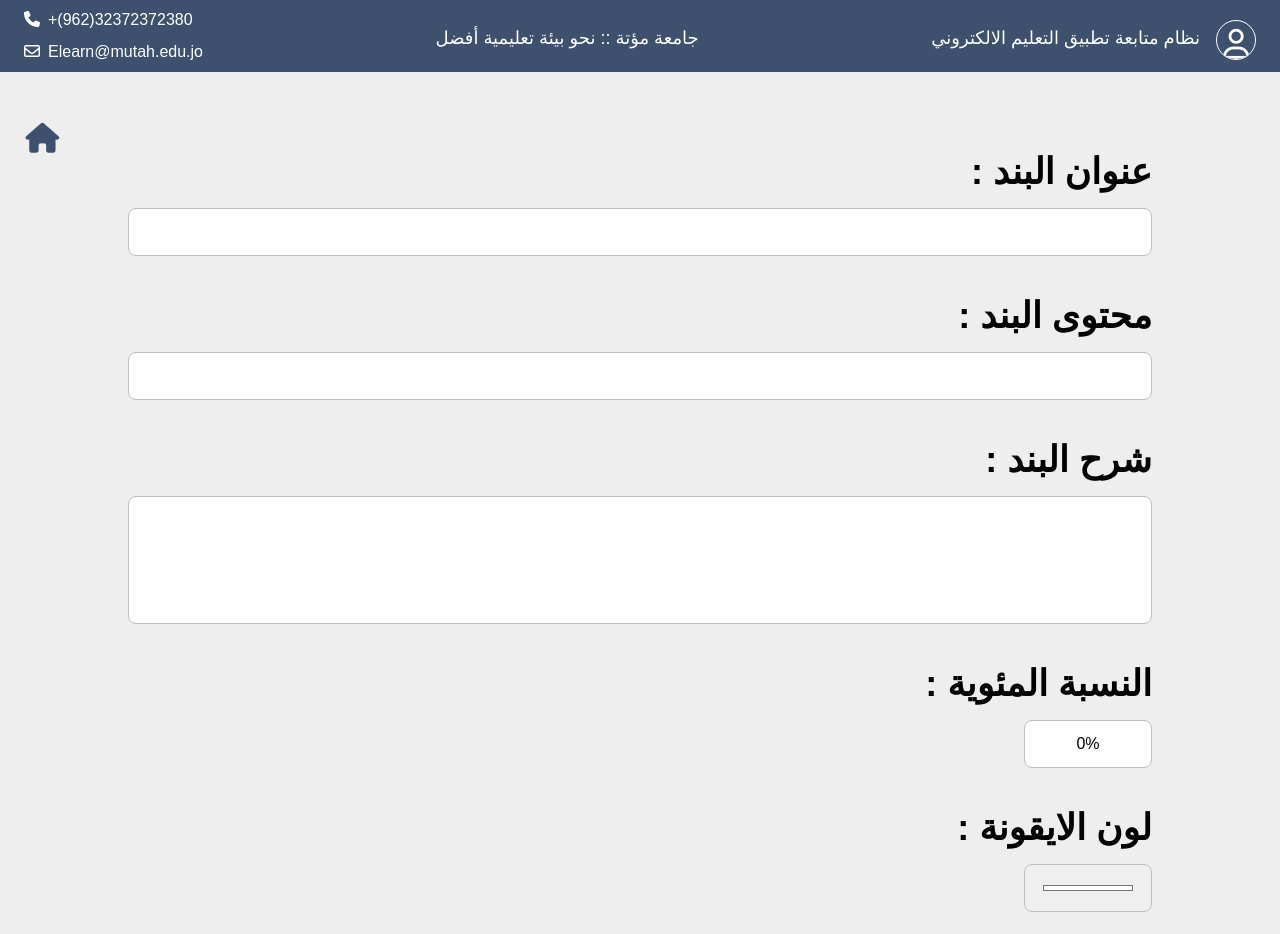
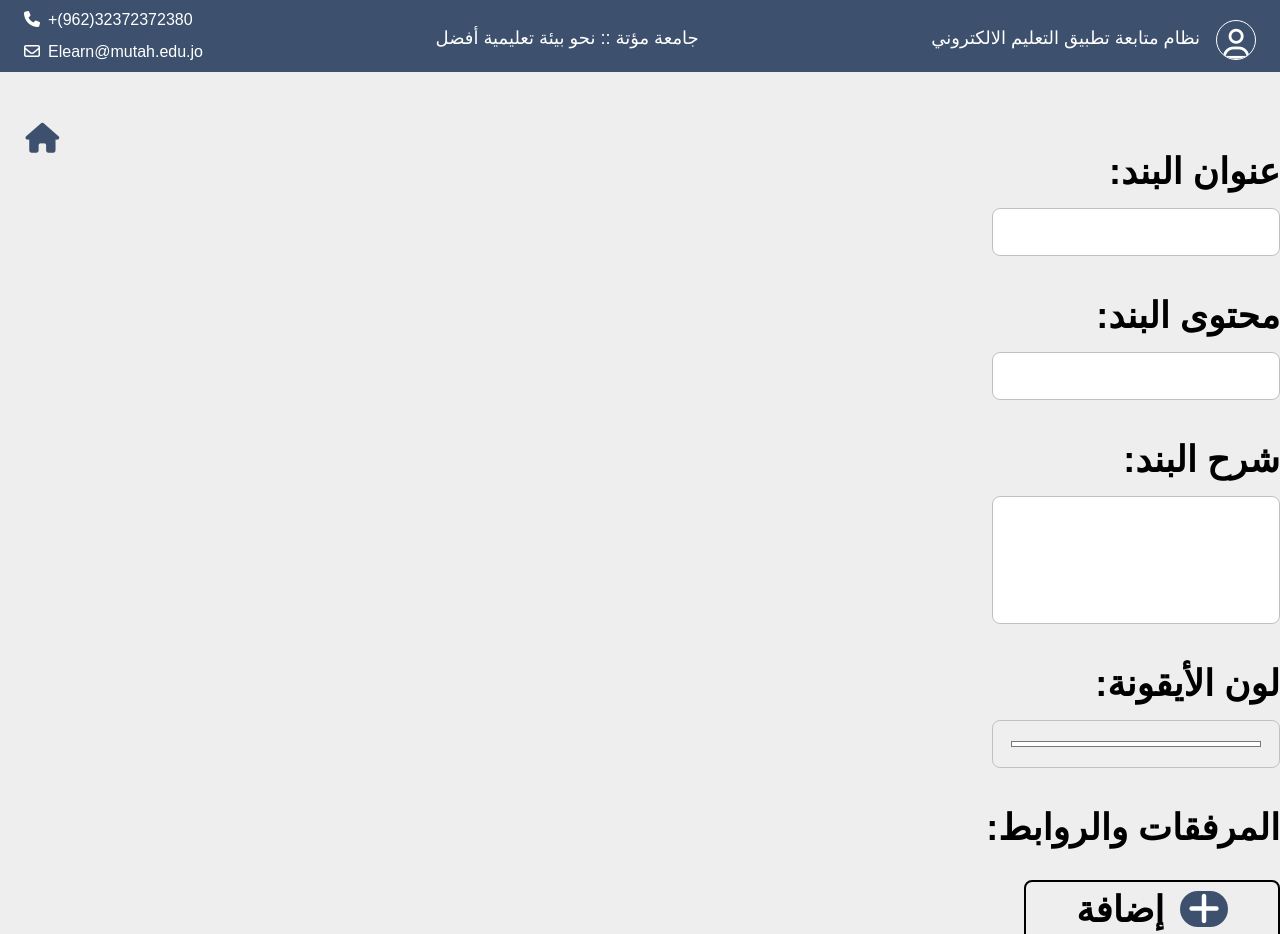
Before and after one commit to Mustafa21Naser21/E-learning-Mutah, a React (Vite) app: page /addterm in a window 1280 px wide. Shown: the top 934 px of the page. Built offline with nearby package versions, Linux system fonts and the light colour scheme.

Commit message:
new update

```diff
--- a/src/Components/AddTerm.jsx
+++ b/src/Components/AddTerm.jsx
@@ -1,16 +1,23 @@
 import { useState, useEffect } from "react";
-import { useNavigate, useLocation,Link } from 'react-router-dom';
+import { useNavigate, useLocation, Link } from 'react-router-dom';
 import Swal from 'sweetalert2';
 import Header from './Header';
-
 
 export default function AddTerm({ addTerm, currentCategory, setCurrentCategory }) {
   const location = useLocation();
   const navigate = useNavigate();
 
+  // استخراج القيم المبدئية إذا كانت الصفحة في وضع التعديل
+  const {
+    isEdit,
+    termTitle: initialTitle,
+    termContent: initialContent,
+    termDescription: initialDescription,
+    attachments: initialAttachments,
+    termColor: initialColor
+  } = location.state || {};
 
-  const { isEdit, termTitle: initialTitle, termContent: initialContent, termDescription: initialDescription, attachments: initialAttachments, termColor: initialColor } = location.state || {};
-
+  // حالات المكونات (States)
   const [termTitle, setTermTitle] = useState(initialTitle || "");
   const [termContent, setTermContent] = useState(initialContent || "");
   const [termDescription, setTermDescription] = useState(initialDescription || "");
@@ -19,6 +26,7 @@ export default function AddTerm({ addTerm, currentCategory, setCurrentCategory }
   const [termColor, setTermColor] = useState(initialColor || "#ffffff");
   const [attachments, setAttachments] = useState(initialAttachments || []);
 
+  // معالجة إضافة أو تعديل البند
   const handleAddTerm = (e) => {
     e.preventDefault();
 
@@ -57,30 +65,26 @@ export default function AddTerm({ addTerm, currentCategory, setCurrentCategory }
       attachments,
     };
 
-    let updatedCategory;
-    if (isEdit) {
-      // تحديث البند في نفس مكانه
-      updatedCategory = {
+    // تحديث أو إضافة البند حسب الوضع
+    const updatedCategory = isEdit
+      ? {
           ...currentCategory,
           terms: currentCategory.terms.map((term) =>
             term.title === initialTitle ? newTerm : term
           ),
-      };
-    } else {
-      // إضافة البند الجديد
-      updatedCategory = {
+        }
+      : {
           ...currentCategory,
           terms: [...currentCategory.terms, newTerm],
         };
-    }
 
-    // حفظ الفئة في التخزين المحلي
+    // حفظ التعديلات في التخزين المحلي
     localStorage.setItem(currentCategory.title, JSON.stringify(updatedCategory));
 
-    // تحديث الحالة
+    // تحديث الحالة العامة
     setCurrentCategory(updatedCategory);
 
-    // رسالة نجاح
+    // إظهار رسالة نجاح
     Swal.fire({
       position: "center",
       icon: "success",
@@ -98,15 +102,10 @@ export default function AddTerm({ addTerm, currentCategory, setCurrentCategory }
     });
   };
 
-
-
-
-
-  function addAttached() {
+  // معالجة إضافة المرفقات
+  const addAttached = () => {
     if (fileName && fileURL) {
       const newAttachment = { name: fileName, url: fileURL };
-
-
       setAttachments([...attachments, newAttachment]);
 
       Swal.fire({
@@ -127,104 +126,121 @@ export default function AddTerm({ addTerm, currentCategory, setCurrentCategory }
         showConfirmButton: true,
       });
     }
-  }
+  };
 
-  function showFileInput(e) {
+  // عرض وإخفاء واجهة إضافة المرفقات
+  const showFileInput = (e) => {
     e.preventDefault();
     document.querySelector(".add-file").style.display = 'block';
-  }
+  };
 
-  function hideFileInput() {
+  const hideFileInput = () => {
     document.querySelector(".add-file").style.display = 'none';
-  }
+  };
 
-  function handleFileChange(event) {
+  const handleFileChange = (event) => {
     const file = event.target.files[0];
     if (file) {
-      setFileURL(URL.createObjectURL(file)); // إنشاء رابط URL للملف للعرض
+      setFileURL(URL.createObjectURL(file));
     }
-  }
+  };
 
   return (
     <>
       <Header />
-
-      <div className="back-home ">
-    <Link to="/homeadmin"><i className="fa-solid fa-house text-3xl cursor-pointer text-header"/></Link>
+      <div className="back-home">
+        <Link to="/homeadmin">
+          <i className="fa-solid fa-house text-3xl cursor-pointer text-header" />
+        </Link>
       </div>
-
       <section>
         <div className="add-term relative mt-20">
-          <form className="" action="" onSubmit={handleAddTerm}>
+          <form onSubmit={handleAddTerm}>
 
+            {/* إدخال عنوان البند */}
             <div className="block">
-              <label style={{ marginRight: '10%' }} className="text-4xl font-bold block mb-4 " htmlFor="addCategory">عنوان البند :</label>
-              <input id="addCategory" style={{ width: '80%', marginLeft: '10%', marginRight: '10%' }} className="w-72 h-12 p-4 border border-input outline-slate-400 rounded-lg" type="text"
-                 maxLength={150}  value={termTitle}
+              <label className="text-4xl font-bold block mb-4" htmlFor="addCategory">عنوان البند:</label>
+              <input
+                id="addCategory"
+                className="w-72 h-12 p-4 border border-input outline-slate-400 rounded-lg"
+                type="text"
+                maxLength={150}
+                value={termTitle}
                 onChange={(e) => setTermTitle(e.target.value)}
               />
             </div>
 
+            {/* إدخال محتوى البند */}
             <div className="block mt-10">
-              <label style={{ marginRight: '10%' }} className="text-4xl font-bold block mb-4 " htmlFor="addCategory">محتوى البند :</label>
-              <input id="addCategory" style={{ width: '80%', marginLeft: '10%', marginRight: '10%' }} className="w-72 h-12 p-4 border border-input outline-slate-400 rounded-lg" type="text"
+              <label className="text-4xl font-bold block mb-4" htmlFor="addContent">محتوى البند:</label>
+              <input
+                id="addContent"
+                className="w-72 h-12 p-4 border border-input outline-slate-400 rounded-lg"
+                type="text"
                 value={termContent}
                 onChange={(e) => setTermContent(e.target.value)}
               />
             </div>
 
+            {/* إدخال شرح البند */}
             <div className="block mt-10">
-              <label style={{ marginRight: '10%' }} className="text-4xl font-bold block mb-4" htmlFor="">شرح البند :</label>
-              <input style={{ width: '80%', marginLeft: '10%', marginRight: '10%' }} className="w-72 h-32 p-4 border border-input outline-slate-400 rounded-lg"
+              <label className="text-4xl font-bold block mb-4" htmlFor="addDescription">شرح البند:</label>
+              <input
+                id="addDescription"
+                className="w-72 h-32 p-4 border border-input outline-slate-400 rounded-lg"
+                type="text"
                 value={termDescription}
                 onChange={(e) => setTermDescription(e.target.value)}
               />
             </div>
 
+            {/* إدخال لون البند */}
             <div className="block mt-10">
-              <label style={{ marginRight: '10%' }} className="text-4xl font-bold block mb-4" htmlFor=""> النسبة المئوية :</label>
-              <input style={{ width: '10%', marginLeft: '10%', marginRight: '10%' }} className="w-72 h-12 p-4 text-center border border-input outline-slate-400 rounded-lg"
-              value={'0%'} readOnly
-              />
-            </div>
-
-            <div className="block mt-10">
-              <label style={{ marginRight: '10%' }} className="text-4xl font-bold block mb-4 " htmlFor="addCategory"> لون الايقونة :</label>
-              <input id="addCategory" style={{ width: '10%', marginLeft: '10%', marginRight: '10%' }} className="w-72 h-12 p-4 border border-input outline-slate-400 rounded-lg" type="color"
+              <label className="text-4xl font-bold block mb-4">لون الأيقونة:</label>
+              <input
+                className="w-72 h-12 p-4 border border-input outline-slate-400 rounded-lg"
+                type="color"
                 value={termColor}
                 onChange={(e) => setTermColor(e.target.value)}
               />
             </div>
 
+             {/* إدخال مرفقات البند */}
             <div className="block mt-10">
-              <label style={{ marginRight: '10%' }} className="text-4xl font-bold block mb-4 " htmlFor="addCategory">المرفقات و الروابط :</label>
-              <button onClick={showFileInput} style={{ marginRight: '10%' }} className='w-64 h-16 mt-4 font-bold border-2 border-black text-4xl px-4 py-2 rounded-lg'>
-                <i className="fa-solid fa-plus px-2 ml-4 text-white bg-header rounded-full" />اضافة مرفق
+              <label className="text-4xl font-bold block mb-4">المرفقات والروابط:</label>
+              <button onClick={showFileInput} className="w-64 h-16 mt-4 font-bold border-2 border-black text-4xl px-4 py-2 rounded-lg">
+                <i className="fa-solid fa-plus px-2 ml-4 text-white bg-header rounded-full" />
+                إضافة مرفق
               </button>
             </div>
 
+            {/*  زر اضافة البند */}
             <div className="btn-add-term">
-              <button type="submit" className="w-60 h-14 mb-10 mt-10 bg-header border-2 border-gray-400 text-white text-4xl px-4 py-2 rounded-lg">
-              {isEdit ?"تعديل البند" : "اضافة البند"}
-                <i className="fa-solid fa-check border-2 border-white w-8 h-8 rounded-full text-xl "></i>
+              <button
+                type="submit"
+                className="w-60 h-14 mb-10 mt-10 bg-header border-2 border-gray-400 text-white text-4xl px-4 py-2 rounded-lg">
+                {isEdit ? "تعديل البند" : "إضافة البند"}
+                <i className="fa-solid fa-check border-2 border-white w-8 h-8 rounded-full text-xl"></i>
               </button>
             </div>
           </form>
 
           <div className="add-file bg-white hidden w-96 h-96 rounded-lg">
-            <i onClick={hideFileInput} className="fa-solid fa-xmark" style={{ cursor: 'pointer', float: 'right', padding: '10px' }} />
-
+            <i onClick={hideFileInput} className="fa-solid fa-xmark cursor-pointer float-right p-4" />
+            {/* إدخال اسم المرفق */}
             <div className="block mt-10">
-              <label style={{ marginRight: '10%' }} className="text-3xl font-bold block mb-4">اسم المرفق :</label>
-              <input style={{ width: '80%', marginLeft: '10%', marginRight: '10%' }} className="w-72 h-12 p-4 border border-input outline-slate-400 rounded-xl"
+              <label className="text-3xl font-bold block mb-4">اسم المرفق:</label>
+              <input
+                className="w-72 h-12 p-4 border border-input outline-slate-400 rounded-xl"
                 type="text"
                 value={fileName}
-                onChange={(e) => setFileName(e.target.value)} // المستخدم يدخل اسم المرفق
+                onChange={(e) => setFileName(e.target.value)}
               />
             </div>
 
-            <div className="block relative mt-10">
-              <label htmlFor="file-upload" style={{ marginRight: '10%' }} className="text-3xl font-bold block mb-4 cursor-pointer">
+            {/* اضافة مرفق   */}
+            <div className="block mt-10">
+              <label className="text-3xl font-bold block mb-4 cursor-pointer">
                 <i className="fa-solid fa-file-arrow-up" /> تحميل المرفق:
               </label>
               <input
@@ -237,13 +253,11 @@ export default function AddTerm({ addTerm, currentCategory, setCurrentCategory }
                 type="text"
                 value={fileURL ? "تم تحميل الملف" : ""}
                 readOnly
-                className="w-72 h-20 p-4 border border-input outline-slate-400 rounded-xl"
-                style={{ width: '80%', marginLeft: '10%', marginRight: '10%' }}
+                className="w-72 h-12 p-4 border border-input outline-slate-400 rounded-xl"
               />
             </div>
-
-            <button style={{ marginRight: '25%' }} onClick={addAttached} className="w-60 h-14 mb-2 mt-14 bg-header border-2 border-gray-400 text-white text-4xl px-4 py-2 rounded-lg">
-              اضافة المرفق
+            <button onClick={addAttached} className="w-60 h-14 mt-10 bg-header border-2 border-gray-400 text-white text-4xl px-4 py-2 rounded-lg">
+              إضافة المرفق
             </button>
           </div>
         </div>
```
Lines whose indentation alone changed are shown as unchanged.
